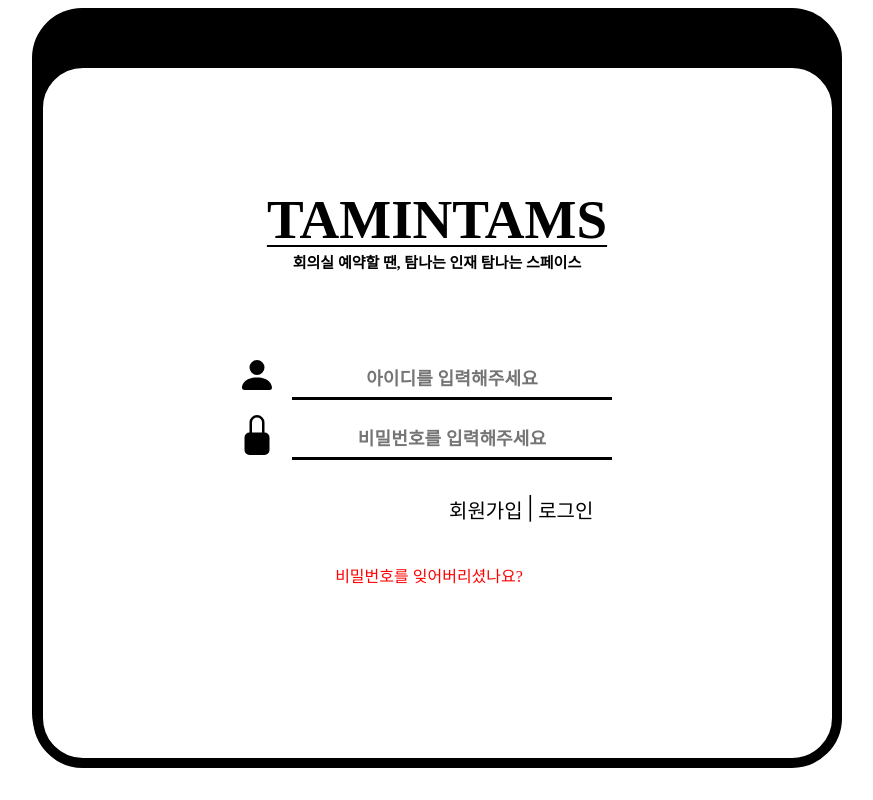
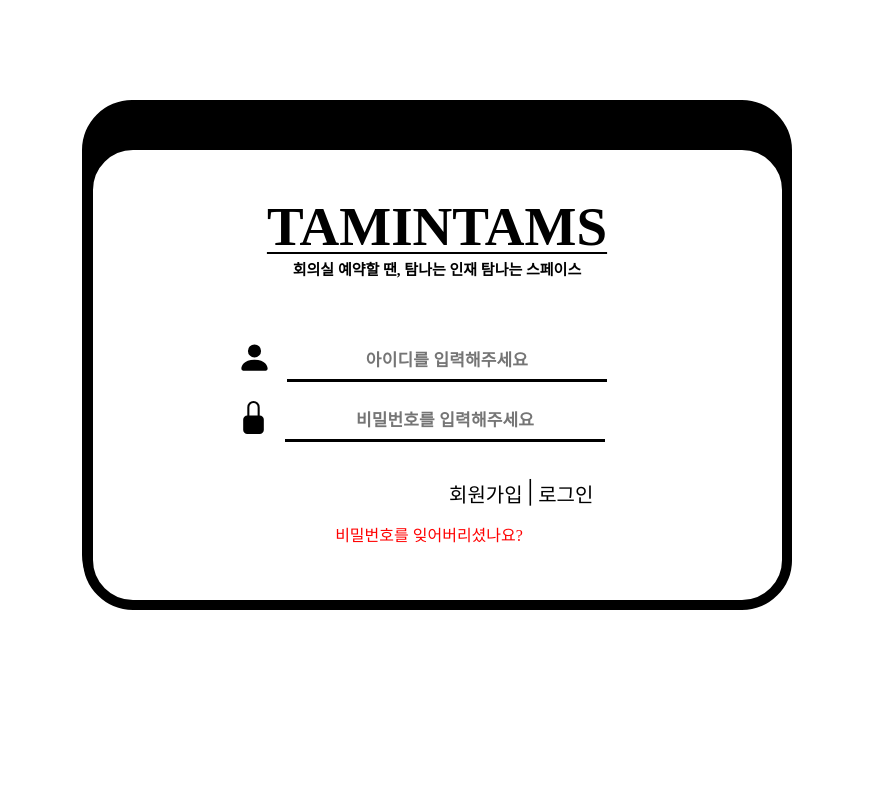
Before and after one commit to karinabluu/TamInTams, a React (Create React App) app: page / in a window 1280 px wide. Shown: the whole page, without its empty margins (203-1076 px from the left). Built offline with nearby package versions, Linux system fonts and the light colour scheme.

Commit message:
11.8
11.8

```diff
--- a/src/asset/icon.jsx
+++ b/src/asset/icon.jsx
@@ -2,8 +2,8 @@
   return (
     <svg
       xmlns="http://www.w3.org/2000/svg"
-      width="40"
-      height="40"
+      width="35"
+      height="35"
       fill="black"
       class="bi bi-person-fill"
       viewBox="0 0 16 16"
@@ -17,8 +17,8 @@
   return (
     <svg
       xmlns="http://www.w3.org/2000/svg"
-      width="40"
-      height="40"
+      width="33"
+      height="33"
       fill="black"
       class="bi bi-lock-fill"
       viewBox="0 0 16 16"
--- a/src/styles/styles.jsx
+++ b/src/styles/styles.jsx
@@ -3,25 +3,26 @@
 // 로그인 페이지
 
 export const LoginContainer1 = styled.div`
-  width: 800px;
-  height: 700px;
+  width: 700px;
+  height: 460px;
   margin: 0 auto;
   position: relative;
   border: 10px solid black;
   border-radius: 50px;
-  border-width: 50px 5px 5px 5px;
+  border-width: 40px 5px 5px 5px;
   justify-content: center;
   display: grid;
   z-index: 1000;
   background-color: black;
+  margin-top: 100px;
 `;
 
 export const LoginContainer2 = styled.div`
   border-width: 30px 0px 0px 0px;
   justify-content: center;
   display: grid;
-  width: 789px;
-  height: 690px;
+  width: 689px;
+  height: 450px;
   background-color: white;
   border-radius: 50px;
   border: 10px solid black;
@@ -44,14 +45,14 @@
 `;
 
 export const LoginCol = styled.div`
-  margin-top: 80px;
+  margin-top: 60px;
   position: relative;
   width: 400px;
   height: 400px;
 `;
 
 export const LoginAllTitle = styled.div`
-  margin-top: 120px;
+  margin-top: 45px;
 `;
 
 export const LoginTitle = styled.div`
@@ -109,8 +110,9 @@
   justify-content: center;
   position: absolute;
   transform: translate(-50%, -50%);
-  top: 220px;
+  top: 195px;
   left: 48%;
+  font-weight: 300;
 `;
 
 export const LoginInput = styled.input`
@@ -119,7 +121,7 @@
   margin: 0px 0 0 15px;
   width: 320px;
   height: 40px;
-  font-size: 25px;
+  font-size: 20px;
   letter-spacing: 0.15px;
   text-align: center;
   border-bottom: 3px solid;
@@ -130,7 +132,7 @@
     box-shadow: none !important;
   }
   &::placeholder {
-    font-size: 18px;
+    font-size: 17px;
   }
   background-color: white;
 `;
@@ -201,17 +203,18 @@
 // 회원가입 페이지
 
 export const JoinContainer1 = styled.div`
-  width: 800px;
-  height: 700px;
+  width: 700px;
+  height: 650px;
   margin: 0 auto;
   position: relative;
   border: 10px solid black;
   border-radius: 50px;
-  border-width: 50px 5px 5px 5px;
+  border-width: 40px 5px 5px 5px;
   justify-content: center;
   display: grid;
   z-index: 1000;
   background-color: black;
+  margin-top: 20px;
 `;
 
 export const JoinContainer2 = styled.div`
@@ -219,8 +222,8 @@
   background-color: white;
   justify-content: center;
   display: grid;
-  width: 789px;
-  height: 690px;
+  width: 689px;
+  height: 640px;
   border-radius: 50px;
   border: 10px solid black;
 `;
@@ -228,7 +231,7 @@
 export const Input = styled.input`
   all: unset;
   cursor: pointer;
-  margin: 0px 0 0 17px;
+  margin: 0px 0 0 11px;
   width: 320px;
   height: 40px;
   font-size: 25px;
@@ -249,7 +252,7 @@
   color: red;
   margin-top: 8px;
   display: flex;
-  transform: translate(57%);
+  transform: translate(47%);
   width: 310px;
 `;
 
@@ -299,7 +302,7 @@
 `;
 
 export const JoinText = styled.div`
-  font-size: 20px;
+  font-size: 18px;
   color: black;
   width: 130px;
   text-align: center;
@@ -326,7 +329,7 @@
   display: flex;
   align-items: center;
   justify-content: center;
-  padding: 40px;
+  padding: 10px;
   margin-left: 250px;
   margin-bottom: 30px;
 `;
```
